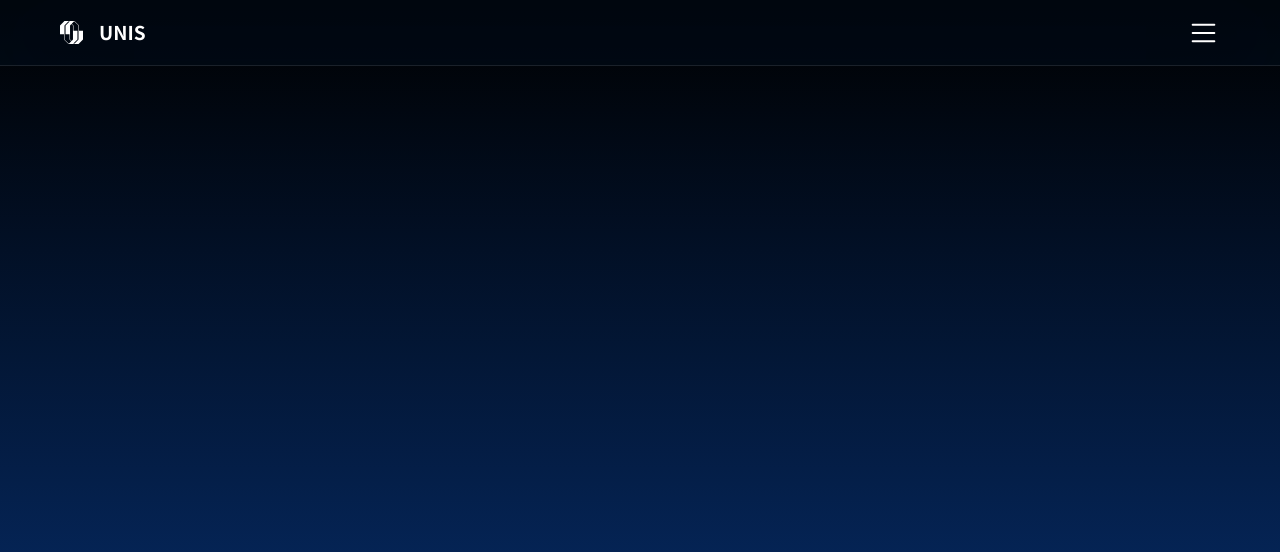
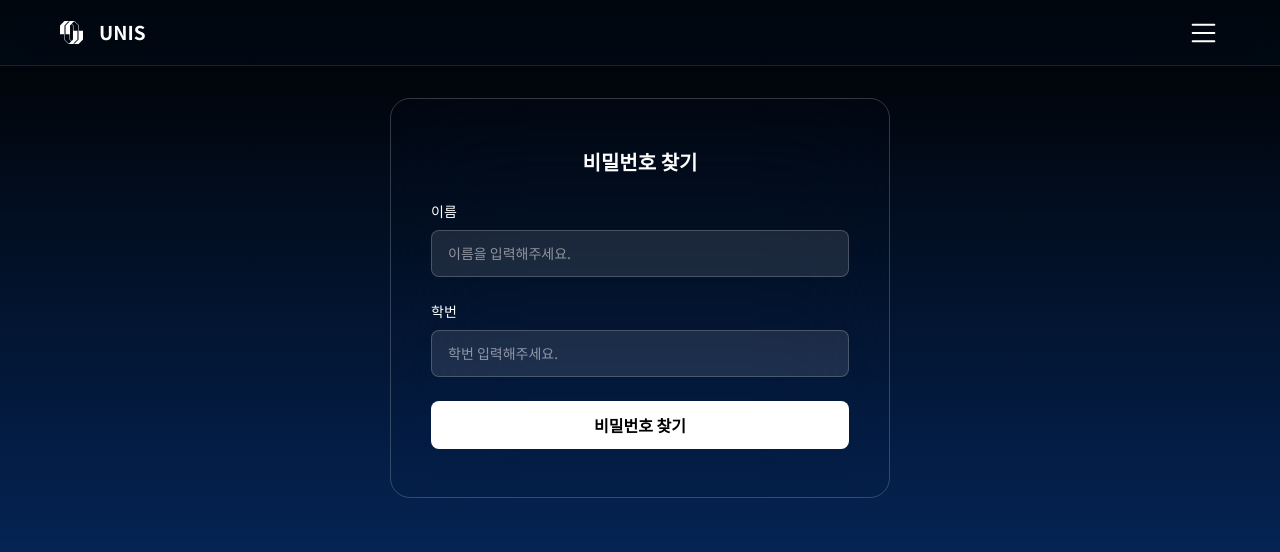
Before and after one commit to UNIS-EWHA/UNIS_FE, a React (Vite) app: page /find-password in a window 1280 px wide. Before the commit this address had no page. Shown: the top 552 px of the page. Built offline with nearby package versions, Linux system fonts and the light colour scheme; a web font is replaced by a local one.

Commit message:
feat: 비밀번호 찾기 페이지 구현

```diff
--- a/src/App.jsx
+++ b/src/App.jsx
@@ -1,6 +1,7 @@
 import { BrowserRouter, Routes, Route } from 'react-router-dom';
 import GNB from '@/components/GNB/index.jsx';
 import Login from '@/pages/Login';
+import FindPassword from './pages/FindPassword';
 import SignUp from '@/pages/SignUp';
 import About from '@/pages/About';
 import Activity from './pages/Activity';
@@ -17,6 +18,7 @@ function App() {
       <Routes>
         <Route path="/" element={<Home />} />
         <Route path="/login" element={<Login />} />
+        <Route path="/find-password" element={<FindPassword />} />
         <Route path="/signup" element={<SignUp />} />
         <Route path="/about" element={<About />} />
         <Route path="/activity" element={<Activity />} />
--- /dev/null
+++ b/src/pages/FindPassword/index.jsx
@@ -0,0 +1,48 @@
+import { useState } from 'react';
+
+function FindPassword() {
+  const [name, setName] = useState('');
+  const [id, setId] = useState('');
+
+  return (
+    <div className=" flex justify-center px-5 mt-8 lg:mt-16">
+      <div className="w-full md:max-w-[500px] md:border md:border-white/20 md:rounded-[20px] md:backdrop-blur-[50px] px-6 py-10 md:px-10 md:py-12 flex flex-col gap-6">
+        <p className="text-white text-[20px] font-[700] text-center">
+          비밀번호 찾기
+        </p>
+
+        <div className="flex flex-col gap-2">
+          <p className="text-white text-[12px] md:text-[14px] font-[500]">
+            이름
+          </p>
+          <input
+            type="text"
+            value={name}
+            onChange={(e) => setName(e.target.value)}
+            placeholder="이름을 입력해주세요."
+            className="w-full bg-white/10 border border-white/20 rounded-[8px] px-4 py-3 text-white text-[12px] md:text-[14px] placeholder:text-white/50 outline-none"
+          />
+        </div>
+
+        <div className="flex flex-col gap-2">
+          <p className="text-white text-[12px] md:text-[14px] font-[500]">
+            학번
+          </p>
+          <input
+            type="text"
+            value={id}
+            onChange={(e) => setId(e.target.value)}
+            placeholder="학번 입력해주세요."
+            className="w-full bg-white/10 border border-white/20 rounded-[8px] px-4 py-3 text-white text-[12px] md:text-[14px] placeholder:text-white/50 outline-none"
+          />
+        </div>
+
+        <button className="w-full py-3 bg-white text-black text-[14px] md:text-[16px] font-[700] rounded-[8px]">
+          비밀번호 찾기
+        </button>
+      </div>
+    </div>
+  );
+}
+
+export default FindPassword;
```
